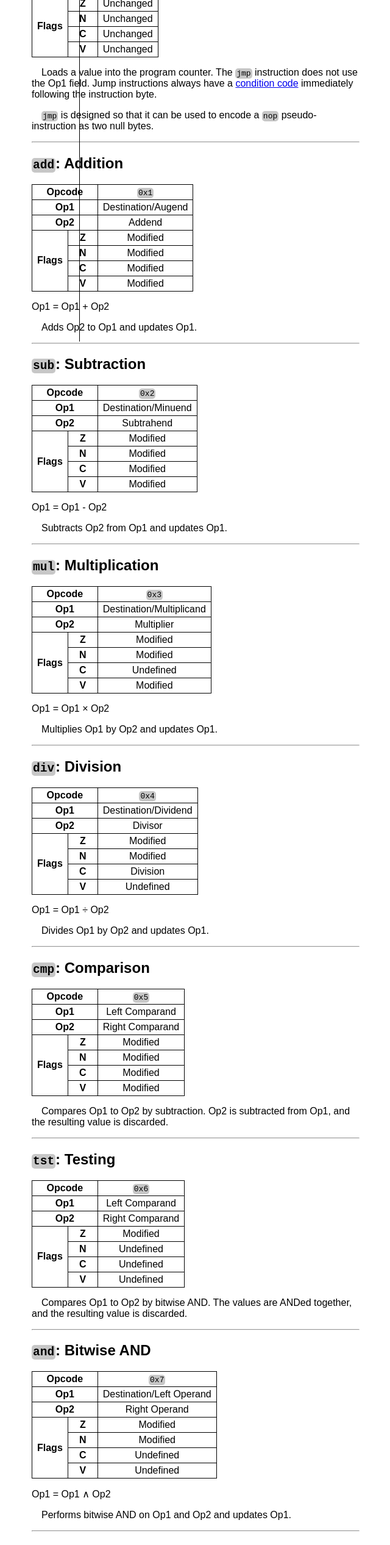
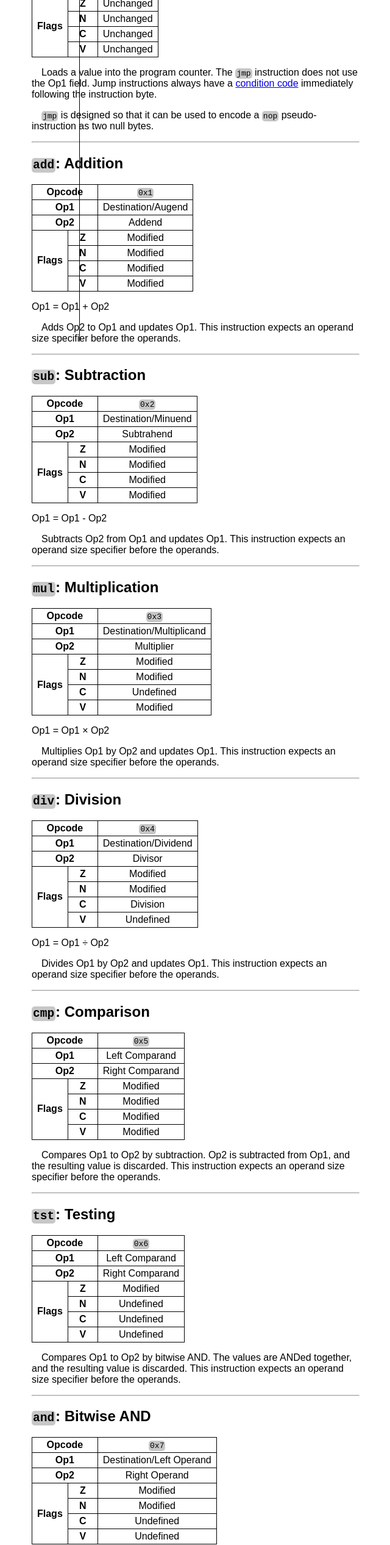
Before and after one commit to cailyn-baksh/abc, a plain HTML site: page ir-instructions.html in a window 1280 px wide. Shown: the part 240-2773 px from the top of the page at 61% size, without its empty margins (170-810 px from the left). Drawn offline with Linux system fonts and the light colour scheme.

Commit message:
Add documentation for operand size specifier

```diff
--- a/ir-instructions.html
+++ b/ir-instructions.html
@@ -98,7 +98,10 @@
 				</tbody>
 			</table>
 			<p class="no-indent">Op1 = Op1 + Op2</p>
-			<p>Adds Op2 to Op1 and updates Op1.</p>
+			<p>
+				Adds Op2 to Op1 and updates Op1. This instruction expects an
+				operand size specifier before the operands.
+			</p>
 
 			<hr />
 			<h2 id="sub"><code>sub</code>: Subtraction</h2>
@@ -136,7 +139,10 @@
 				</tbody>
 			</table>
 			<p class="no-indent">Op1 = Op1 - Op2</p>
-			<p>Subtracts Op2 from Op1 and updates Op1.</p>
+			<p>
+				Subtracts Op2 from Op1 and updates Op1. This instruction
+				expects an operand size specifier before the operands.
+			</p>
 
 			<hr />
 			<h2 id="mul"><code>mul</code>: Multiplication</h2>
@@ -174,7 +180,10 @@
 				</tbody>
 			</table>
 			<p class="no-indent">Op1 = Op1 &times; Op2</p>
-			<p>Multiplies Op1 by Op2 and updates Op1.</p>
+			<p>
+				Multiplies Op1 by Op2 and updates Op1. This instruction expects
+				an operand size specifier before the operands.
+			</p>
 
 			<hr />
 			<h2 id="div"><code>div</code>: Division</h2>
@@ -212,7 +221,10 @@
 				</tbody>
 			</table>
 			<p class="no-indent">Op1 = Op1 &div; Op2</p>
-			<p>Divides Op1 by Op2 and updates Op1.</p>
+			<p>
+				Divides Op1 by Op2 and updates Op1. This instruction expects an
+				operand size specifier before the operands.
+			</p>
 
 			<hr />
 			<h2 id="cmp"><code>cmp</code>: Comparison</h2>
@@ -251,7 +263,8 @@
 			</table>
 			<p>
 				Compares Op1 to Op2 by subtraction. Op2 is subtracted from Op1,
-				and the resulting value is discarded.
+				and the resulting value is discarded. This instruction expects
+				an operand size specifier before the operands.
 			</p>
 
 			<hr />
@@ -291,7 +304,9 @@
 			</table>
 			<p>
 				Compares Op1 to Op2 by bitwise AND. The values are ANDed
-				together, and the resulting value is discarded.
+				together, and the resulting value is discarded. This
+				instruction expects an operand size specifier before the
+				operands.
 			</p>
 
 			<hr />
@@ -330,7 +345,11 @@
 				</tbody>
 			</table>
 			<p class="no-indent">Op1 = Op1 &and; Op2</p>
-			<p>Performs bitwise AND on Op1 and Op2 and updates Op1.</p>
+			<p>
+				Performs bitwise AND on Op1 and Op2 and updates Op1. This
+				instruction expects an operand size specifier before the
+				operands.
+			</p>
 
 			<hr />
 			<h2 id="or"><code>or</code>: Bitwise OR</h2>
@@ -368,7 +387,11 @@
 				</tbody>
 			</table>
 			<p class="no-indent">Op1 = Op1 &or; Op2</p>
-			<p>Performs bitwise OR on Op1 and Op2 and updates Op1</p>
+			<p>
+				Performs bitwise OR on Op1 and Op2 and updates Op1. This
+				instruction expects an operand size specifier before the
+				operands.
+			</p>
 
 			<hr />
 			<h2 id="xor"><code>xor</code>: Bitwise XOR</h2>
@@ -406,7 +429,11 @@
 				</tbody>
 			</table>
 			<p class="no-indent">Op1 = Op1 &oplus; Op2</p>
-			<p>Performs bitwise XOR on Op1 and Op2 and updates Op1.</p>
+			<p>
+				Performs bitwise XOR on Op1 and Op2 and updates Op1. This
+				instruction expects an operand size specifier before the
+				operands.
+			</p>
 
 			<hr />
 			<h2 id="cpl"><code>cpl</code>: One's Complement</h2>
@@ -444,7 +471,10 @@
 				</tbody>
 			</table>
 			<p class="no-indent">Op1 = ~Op1</p>
-			<p>Inverts the bits of Op1 and updates Op1.</p>
+			<p>
+				Inverts the bits of Op1 and updates Op1. This instruction
+				expects an operand size specifier before the operands.
+			</p>
 
 			<hr />
 			<h2 id="lsl"><code>lsl</code>: Logical Shift Left</h2>
@@ -484,7 +514,8 @@
 			<p class="no-indent">Op1 = Op1 &lt;&lt; Op2</p>
 			<p>
 				Shifts the bits of Op1 left by Op2, shifting in zeroes, and
-				updates Op1.
+				updates Op1. This instruction expects an operand size specifier
+				before the operands.
 			</p>
 
 			<hr />
@@ -525,7 +556,8 @@
 			<p class="no-indent">Op1 = Op1 &gt;&gt; Op2</p>
 			<p>
 				Shifts the bits of Op1 right by Op2, shifting in zeroes, and
-				updates Op1.
+				updates Op1. This instruction expects an operand size specifier
+				before the operands.
 			</p>
 
 			<hr />
@@ -566,7 +598,8 @@
 			<p class="no-indent">Op1 = Op1 &gt;&gt; Op2</p>
 			<p>
 				Shifts the bits of Op1 right by Op2, shifting in a copy of the
-				most significant bit, and updates Op1.
+				most significant bit, and updates Op1. This instruction expects
+				an operand size specifier before the operands.
 			</p>
 
 			<hr />
@@ -605,7 +638,10 @@
 				</tbody>
 			</table>
 			<p class="no-indent">Op1 = Op2</p>
-			<p>Loads Op2 into Op1.</p>
+			<p>
+				Loads Op2 into Op1. This instruction expects an operand size
+				specifier before the operands.
+			</p>
 
 			<hr />
 			<h2 id="call"><code>call</code>: Call</h2>
```
Also changed, not shown: ir.html (+34 -5 lines), 1 other file.
